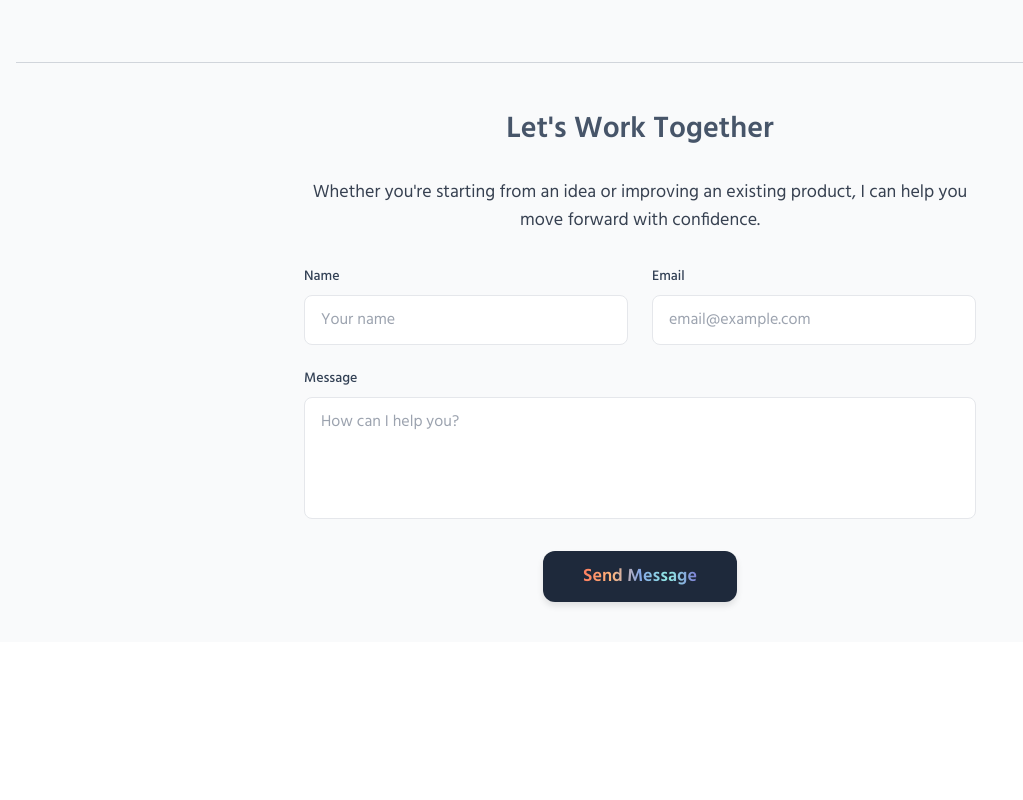
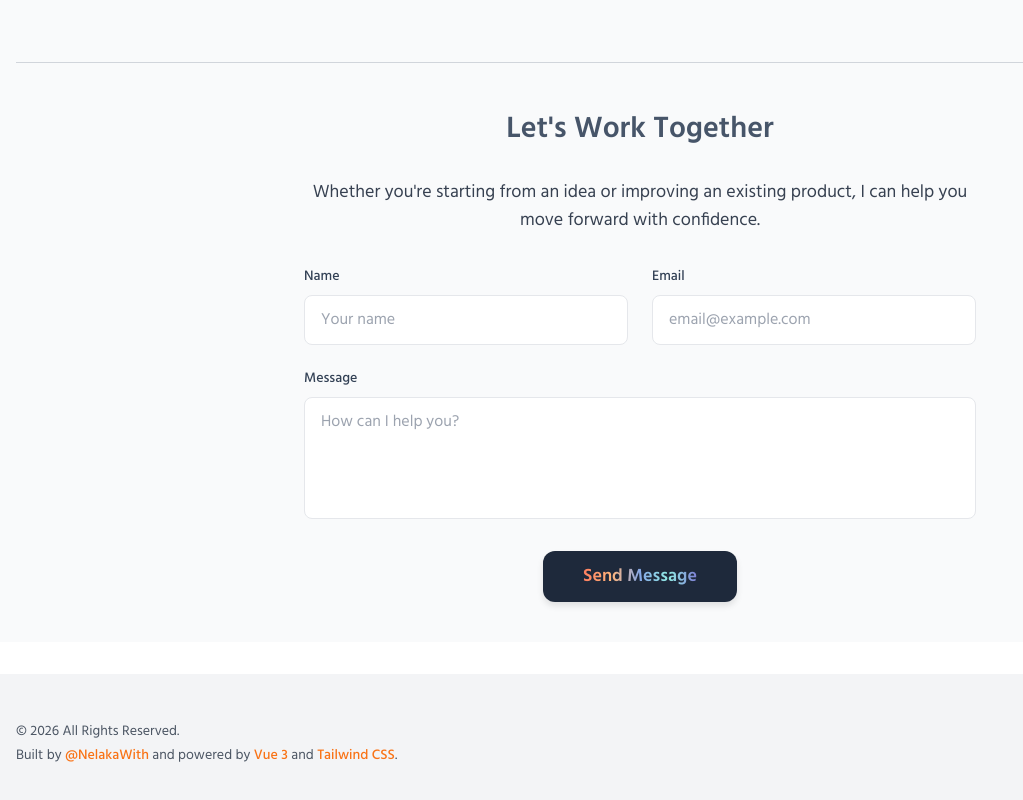
Before and after one commit to NelakaWith/portfolio, a Vue app: page /services in a window 1280 px wide. Shown: the part 4409-5209 px from the top of the page, without its empty margins (0-1023 px from the left). Before the commit the page ends 5083 px from the top, so only its background shows below. Built offline with nearby package versions, Linux system fonts and the light colour scheme.

Commit message:
feat: add Footer component and integrate into App layout; enhance CompanyHero with scroll functionality to contact section

```diff
--- a/src/App.vue
+++ b/src/App.vue
@@ -13,6 +13,7 @@
         @toggle-dark="toggleDark"
       />
       <router-view />
+      <Footer />
     </div>
   </div>
 </template>
@@ -20,11 +21,11 @@
 <script setup>
 import { ref, onMounted, watch } from "vue";
 import Header from "./components/AppHeader.vue";
+import Footer from "./components/AppFooter.vue";
 import { useLoader } from "./composables/useLoader";
 import AppLoader from "./components/AppLoader.vue";
 
 const { loading, startLoader } = useLoader("Hind", 4000);
-
 
 const isDark = ref(false);
 
--- /dev/null
+++ b/src/components/AppFooter.vue
@@ -0,0 +1,79 @@
+<template>
+  <footer class="bg-gray-100 dark:bg-gray-800 py-12 mt-auto">
+    <div class="container mx-auto px-4">
+      <div
+        class="flex flex-col md:flex-row justify-between items-center gap-6 text-center md:text-left"
+      >
+        <div class="text-sm text-gray-600 dark:text-gray-400">
+          <p>© {{ new Date().getFullYear() }} All Rights Reserved.</p>
+          <p class="mt-1">
+            Built by
+            <a
+              href="https://github.com/NelakaWith"
+              target="_blank"
+              rel="noopener"
+              class="text-orange-500 hover:text-orange-600 font-medium"
+              >@NelakaWith</a
+            >
+            and powered by
+            <a
+              href="https://vuejs.org/"
+              target="_blank"
+              rel="noopener"
+              class="text-orange-500 hover:text-orange-600 font-medium"
+              >Vue 3</a
+            >
+            and
+            <a
+              href="https://tailwindcss.com/"
+              target="_blank"
+              rel="noopener"
+              class="text-orange-500 hover:text-orange-600 font-medium"
+              >Tailwind CSS</a
+            >.
+          </p>
+        </div>
+
+        <div class="flex gap-6">
+          <a
+            v-for="social in socialLinks"
+            :key="social.name"
+            :href="social.url"
+            target="_blank"
+            rel="noopener noreferrer"
+            class="text-gray-500 dark:text-gray-400 hover:text-orange-500 dark:hover:text-orange-400 transition-colors"
+            :aria-label="social.name"
+          >
+            <Icon :icon="social.icon" class="w-6 h-6" />
+          </a>
+        </div>
+      </div>
+    </div>
+  </footer>
+</template>
+
+<script setup lang="ts">
+import { Icon } from "@iconify/vue";
+
+const socialLinks = [
+  {
+    name: "GitHub",
+    url: "https://github.com/NelakaWith",
+    icon: "mdi:github",
+  },
+  {
+    name: "LinkedIn",
+    url: "https://linkedin.com/in/nelakawith",
+    icon: "mdi:linkedin",
+  },
+  {
+    name: "Email",
+    url: "mailto:nelakasnj@gmail.com",
+    icon: "mdi:email",
+  },
+];
+</script>
+
+<style scoped>
+/* Scoped styles if necessary, mostly utilizing Tailwind utils */
+</style>
--- a/src/components/company/CompanyHero.vue
+++ b/src/components/company/CompanyHero.vue
@@ -23,7 +23,10 @@
           </p>
         </div>
         <div>
-          <button class="hero-button bg-slate-800 dark:bg-slate-700">
+          <button
+            class="hero-button bg-slate-800 dark:bg-slate-700"
+            @click="scrollToContact"
+          >
             <span class="hero-primary-gradient">Get in Touch</span>
           </button>
         </div>
@@ -43,4 +46,11 @@
 
 <script setup lang="ts">
 import WaveBorder from "./WaveBorder.vue";
+
+const scrollToContact = () => {
+  const el = document.getElementById("contact");
+  if (el) {
+    el.scrollIntoView({ behavior: "smooth" });
+  }
+};
 </script>
--- a/src/components/company/CompanyWhoAmI.vue
+++ b/src/components/company/CompanyWhoAmI.vue
@@ -74,7 +74,7 @@
       <hr class="border-gray-300 dark:border-gray-600 my-12" />
 
       <!-- Let's Work Together -->
-      <div class="text-center">
+      <div id="contact" class="text-center scroll-mt-24">
         <h2
           class="text-3xl font-semibold text-slate-600 dark:text-white text-center mb-8"
         >
```
